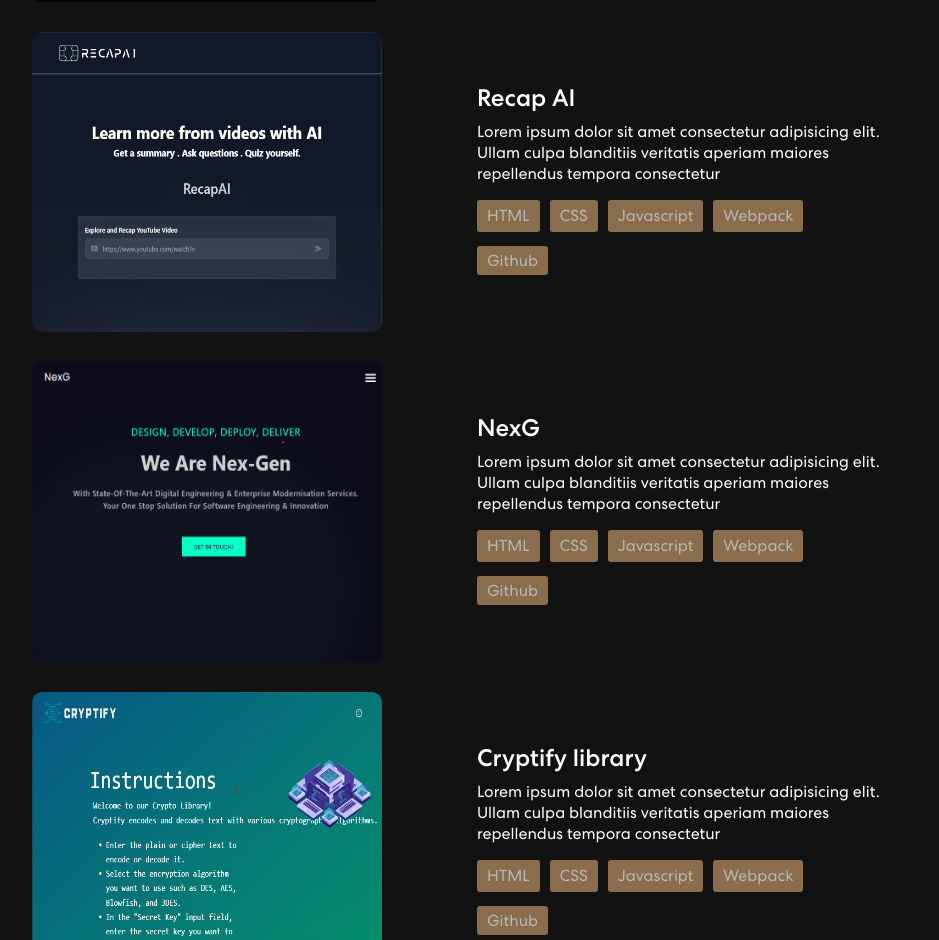
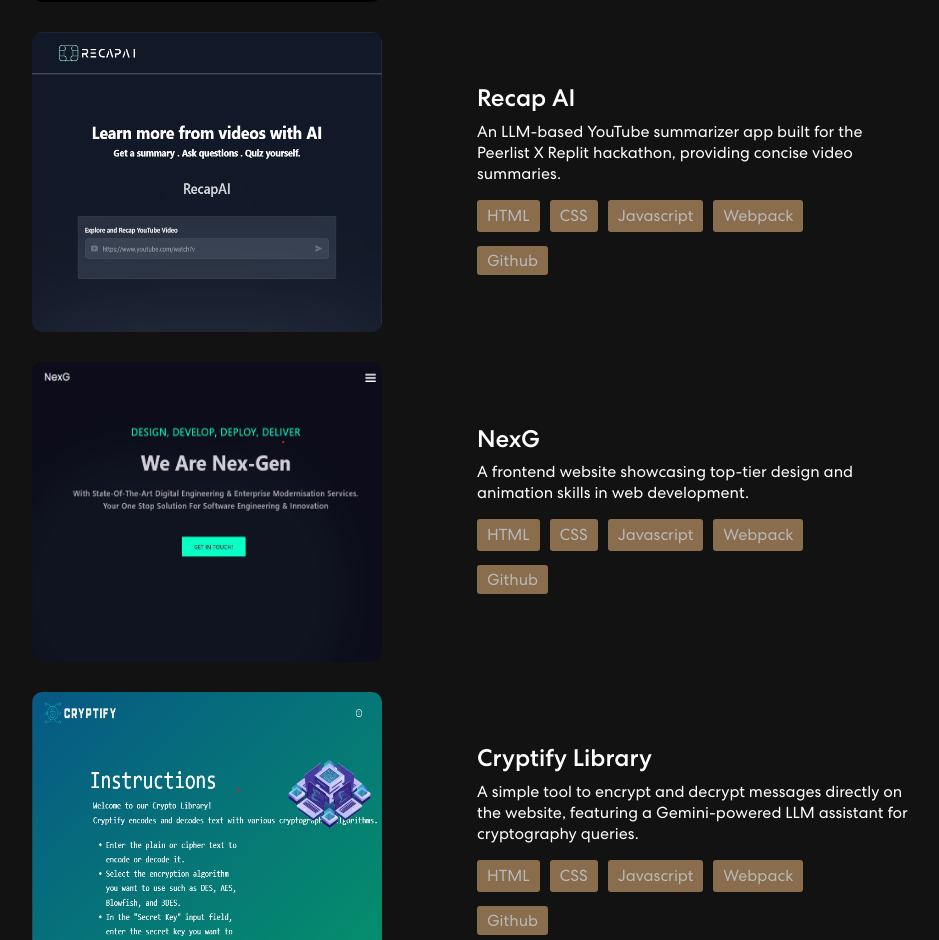
Before and after one commit to Nancy-30/Portfolio, a React (Create React App) app: page / in a window 1280 px wide. Shown: the part 2252-3192 px from the top of the page, without its empty margins (167-1106 px from the left). Built offline with nearby package versions, Linux system fonts and the light colour scheme.

Commit message:
Added About, project desc and updated github links

```diff
--- a/src/components/About/About.jsx
+++ b/src/components/About/About.jsx
@@ -34,9 +34,11 @@
                 <motion.div
                     style={{ x, scale }}
                     className='about-me'>
-                    I am a final-year BTech Computer Science student at IIIT Dharwad. My studies cover key areas in computer science like data structures, algorithms, and software engineering. I’ve also gained practical experience as an AI/ML Developer Intern at Vocab AI, where I worked on AI solutions and participated in technical meetings.
+                    I am a final-year BTech Computer Science student at IIIT Dharwad, specializing in full stack development and machine learning. As an AI/ML Developer Intern at Vocab AI, I developed AI solutions and participated in technical meetings.
                     <br /><br />
-                    I have developed several projects, such as an LLM Agent website and a Generative AI application called RecapAI. I enjoy using technologies like Python, Langchain, and the MERN stack to create useful applications. I have also participated in hackathons and coding competitions, achieving second place in a CSS battle and being among the Top 10 teams in the PeerlistXReplit Hackathon ’23.
+                    I have built several projects, including an LLM Agent website and RecapAI, a Generative AI application. My tech stack includes Python, Langchain, and the MERN stack, allowing me to create robust web applications and AI models.
+                    <br /><br />
+                    I actively participate in hackathons and coding competitions, achieving second place in a CSS battle and ranking in the Top 10 at the PeerlistXReplit Hackathon ’23. I enjoy tackling complex problems and collaborating with others to create innovative solutions.
                 </motion.div>
             </div>
         </motion.section>
--- a/src/components/Projects/Projects.jsx
+++ b/src/components/Projects/Projects.jsx
@@ -6,37 +6,35 @@
 import ProjectCards from './ProjectCards'
 import './project.css';
 
-
 export default function Projects() {
 
     const projectsArray = [
         {
             title: "GAN Playground",
-            description: "Lorem ipsum dolor sit amet consectetur adipisicing elit. Ullam culpa blanditiis veritatis aperiam maiores repellendus tempora consectetur",
+            description: "A dynamic playground for users to experiment with and visualize GAN models in real-time.",
             imgUrl: Gan,
-            githubLink: "https://github.com/Velocity-IIITDWD/velocity",
+            githubLink: "https://github.com/ashishlal2003/gan-playground",
             technologies: ["HTML", "CSS", "Javascript", "Webpack"]
         },
         {
             title: "Recap AI",
-            description: "Lorem ipsum dolor sit amet consectetur adipisicing elit. Ullam culpa blanditiis veritatis aperiam maiores repellendus tempora consectetur",
+            description: "An LLM-based YouTube summarizer app built for the Peerlist X Replit hackathon, providing concise video summaries.",
             imgUrl: recapAI,
-            githubLink: "https://github.com/Nancy-30/Project_SocioVert",
+            githubLink: "https://github.com/C-NikhilKarthik/RecapAI",
             technologies: ["HTML", "CSS", "Javascript", "Webpack"]
         },
         {
             title: "NexG",
-            description: "Lorem ipsum dolor sit amet consectetur adipisicing elit. Ullam culpa blanditiis veritatis aperiam maiores repellendus tempora consectetur",
+            description: "A frontend website showcasing top-tier design and animation skills in web development.",
             imgUrl: NexG,
-            githubLink: "https://github.com/ashishlal2003/personal-finance-tracker",
+            githubLink: "https://github.com/Nancy-30/NexG",
             technologies: ["HTML", "CSS", "Javascript", "Webpack"]
         },
-
         {
-            title: "Cryptify library",
-            description: "Lorem ipsum dolor sit amet consectetur adipisicing elit. Ullam culpa blanditiis veritatis aperiam maiores repellendus tempora consectetur",
+            title: "Cryptify Library",
+            description: "A simple tool to encrypt and decrypt messages directly on the website, featuring a Gemini-powered LLM assistant for cryptography queries.",
             imgUrl: cryptify,
-            githubLink: "https://github.com/Nancy-30/feedBack_reactProject",
+            githubLink: "https://github.com/ashishlal2003/crypto-lib",
             technologies: ["HTML", "CSS", "Javascript", "Webpack"]
         },
     ]
```
